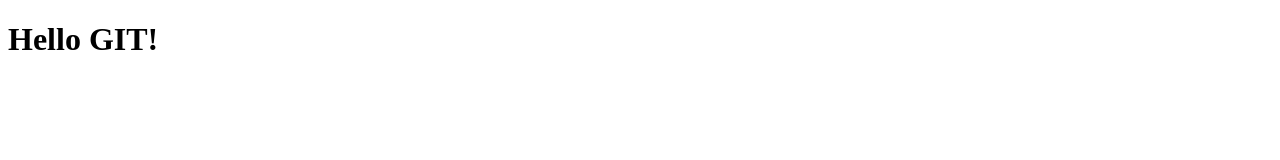
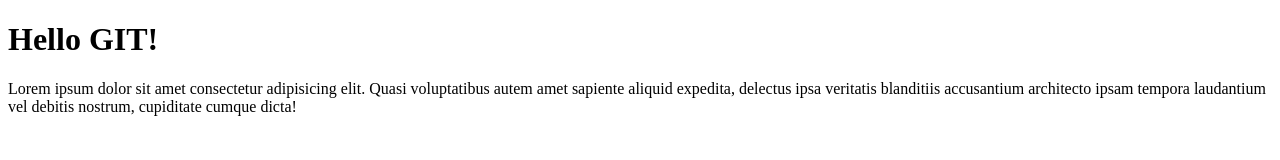
Before and after one commit to bartek-mitek/git-course-4, a plain HTML site: page index.html in a window 1280 px wide. Drawn offline with Linux system fonts and the light colour scheme.

Commit message:
added paragraph into index.html

```diff
--- a/index.html
+++ b/index.html
@@ -7,5 +7,6 @@
 </head>
 <body>
     <h1>Hello GIT!</h1>
+    <p>Lorem ipsum dolor sit amet consectetur adipisicing elit. Quasi voluptatibus autem amet sapiente aliquid expedita, delectus ipsa veritatis blanditiis accusantium architecto ipsam tempora laudantium vel debitis nostrum, cupiditate cumque dicta!</p>
 </body>
 </html>
```
